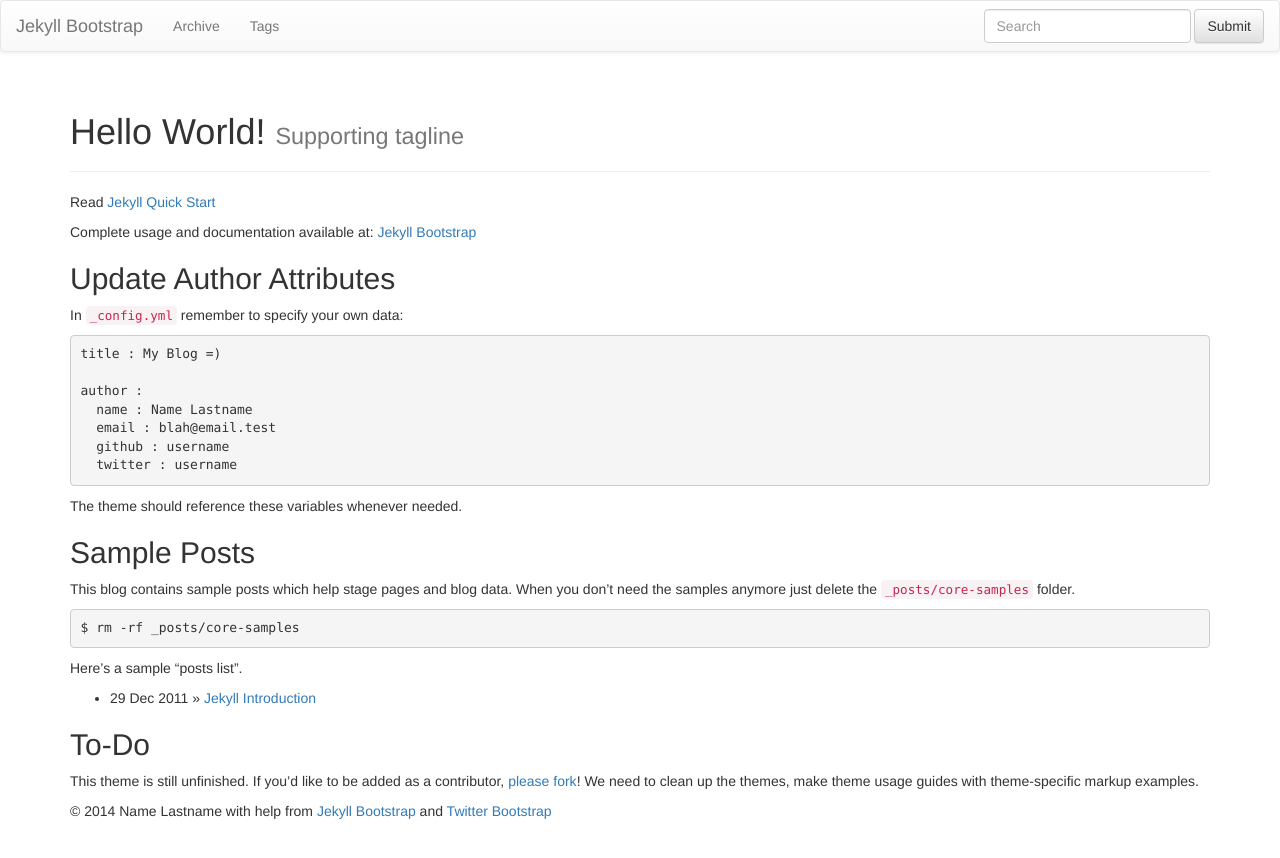
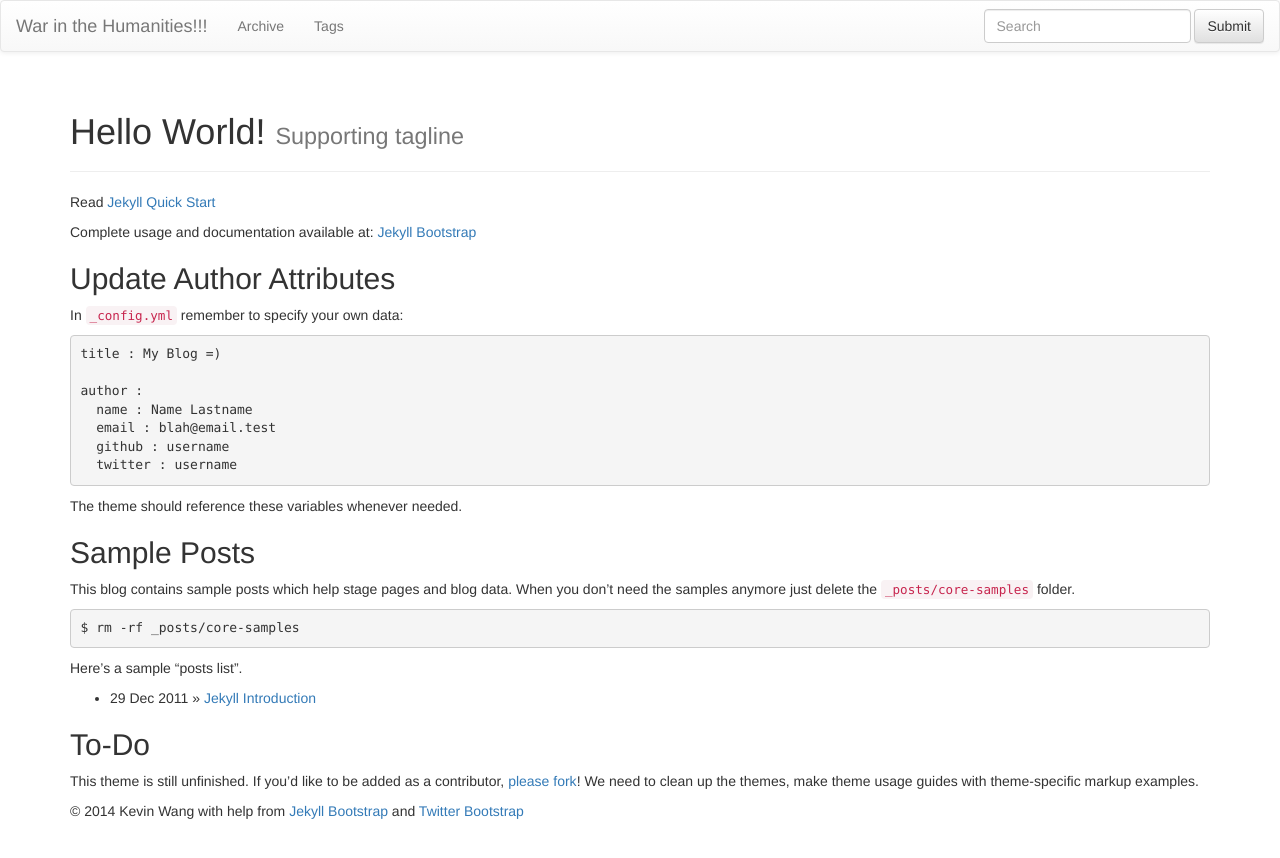
Before and after one commit to VitamintK/HumanitiesCore, a Jekyll site: the page built from index.md, in a window 1280 px wide. Shown: the top 858 px of the page. Built offline with Jekyll 4.4.1, drawn with Linux system fonts in a browser that asks for light colours; nearby versions of some CDN libraries; library files that are not in the unit come from our copies.

Commit message:
update config

```diff
--- a/_config.yml
+++ b/_config.yml
@@ -8,14 +8,14 @@ highlighter: pygments
 # Themes are encouraged to use these universal variables
 # so be sure to set them if your theme uses them.
 #
-title : Jekyll Bootstrap
-tagline: Site Tagline
+title : War in the Humanities!!!
+tagline: UCI 2014-2015 Humanities Core
 author :
-  name : Name Lastname
-  email : blah@email.test
-  github : username
-  twitter : username
-  feedburner : feedname
+  name : Kevin Wang
+  email : kevinwang@kevinwang.us
+  github : vitamintk
+  twitter : vitamintk
+  feedburner :
 
 # The production_url is only used when full-domain names are needed
 # such as sitemap.txt
@@ -25,7 +25,7 @@ author :
 # Else if you are pushing to username.github.io, replace with your username.
 # Finally if you are pushing to a GitHub project page, include the project name at the end.
 #
-production_url : http://username.github.io
+production_url : http://vitamintk.github.io/HumanitiesCore
 
 # All Jekyll-Bootstrap specific configurations are namespaced into this hash
 #
```
